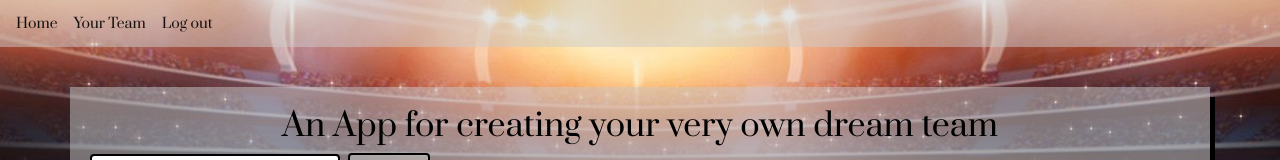
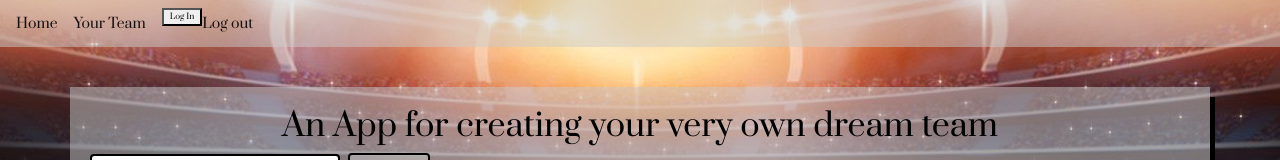
Before and after one commit to fongvang09/fantasy-football, a React (Create React App) app in the folder client/: page / in a window 1280 px wide. Shown: the top 160 px of the page. Built offline with nearby package versions, Linux system fonts and the light colour scheme; no server answers.

Commit message:
I deleted the second env file and imported evans changes. We made sure Oauth and the hamburger menu worked

```diff
--- a/client/src/components/Nav/index.js
+++ b/client/src/components/Nav/index.js
@@ -1,6 +1,6 @@
 import React from "react";
-import { Link } from 'react-router-dom'
-
+import { Link } from 'react-router-dom';
+import LoginButton from '../Login';
 
 function Nav() {
   return (
@@ -20,7 +20,7 @@ function Nav() {
 
 
             {/* I ADDED LOGOUT BUTTON.. DO WE WANT ONE OF THESE YALL? */}
-
+           <li><LoginButton /></li>
            <li><Link className="navbar-brand" to="/">Log out<span class="sr-only">(current)</span></Link></li>
 
 
```
Also changed, not shown: 2 other files (tests, documents, lock files or other folders).
